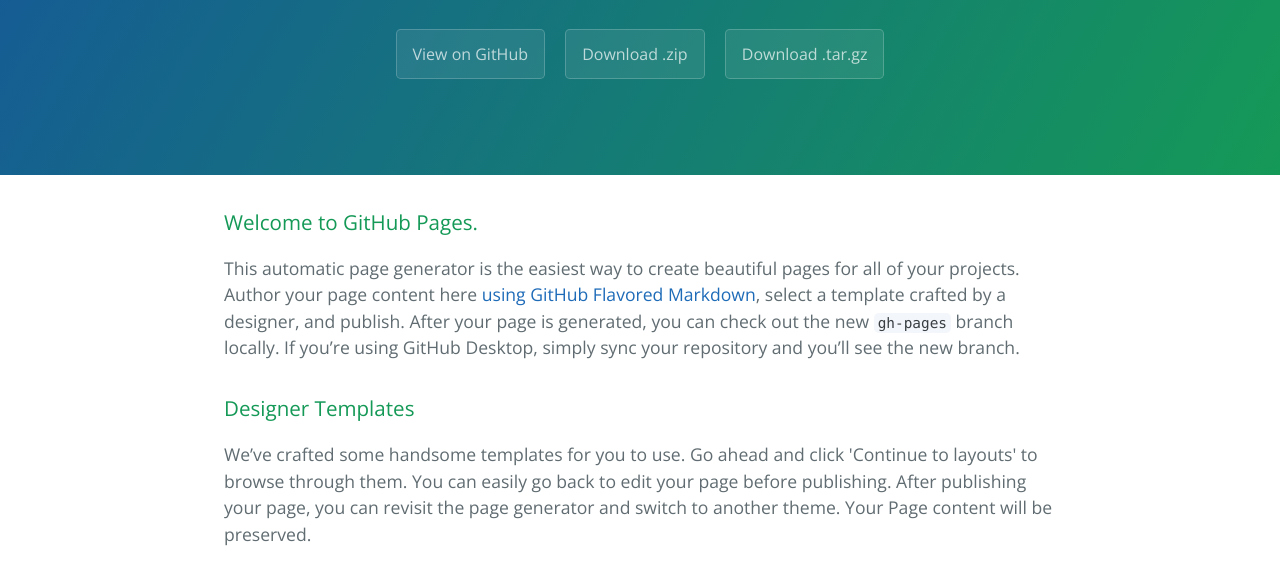
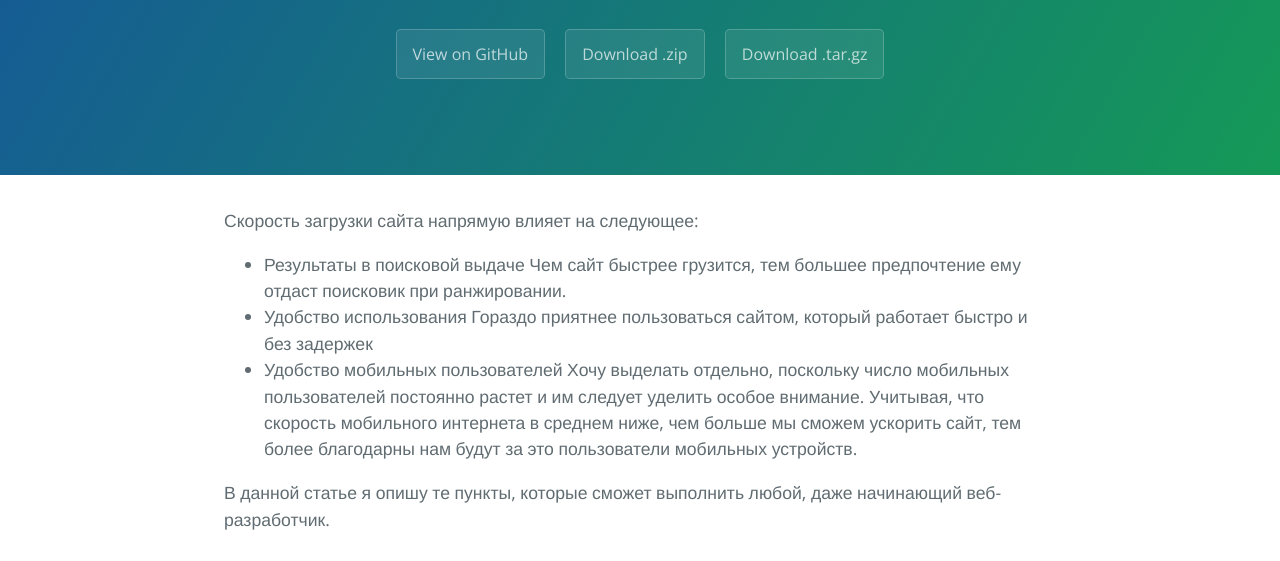
Before and after one commit to akirikovich/SiteSpeed, a plain HTML site: page index.html in a window 1280 px wide. Shown: the part 208-769 px from the top of the page. Drawn offline with nearby package versions, Linux system fonts and the light colour scheme.

```diff
--- a/index.html
+++ b/index.html
@@ -19,7 +19,20 @@
     </section>
 
     <section class="main-content">
-      <h3>
+      <p>Скорость загрузки сайта напрямую влияет на следующее:</p>
+
+<ul>
+<li>Результаты в поисковой выдаче
+Чем сайт быстрее грузится, тем большее предпочтение ему отдаст поисковик при ранжировании.</li>
+<li>Удобство использования
+Гораздо приятнее пользоваться сайтом, который работает быстро и без задержек</li>
+<li>Удобство мобильных пользователей
+Хочу выделать отдельно, поскольку число мобильных пользователей постоянно растет и им следует уделить особое внимание. Учитывая, что скорость мобильного интернета в среднем ниже, чем больше мы сможем ускорить сайт, тем более благодарны нам будут за это пользователи мобильных устройств.</li>
+</ul>
+
+<p>В данной статье я опишу те пункты, которые сможет выполнить любой, даже начинающий веб-разработчик.</p>
+
+<h3>
 <a id="welcome-to-github-pages" class="anchor" href="#welcome-to-github-pages" aria-hidden="true"><span class="octicon octicon-link"></span></a>Welcome to GitHub Pages.</h3>
 
 <p>This automatic page generator is the easiest way to create beautiful pages for all of your projects. Author your page content here <a href="https://guides.github.com/features/mastering-markdown/">using GitHub Flavored Markdown</a>, select a template crafted by a designer, and publish. After your page is generated, you can check out the new <code>gh-pages</code> branch locally. If you’re using GitHub Desktop, simply sync your repository and you’ll see the new branch.</p>
```
Also changed, not shown: params.json (+1 -1 lines).
